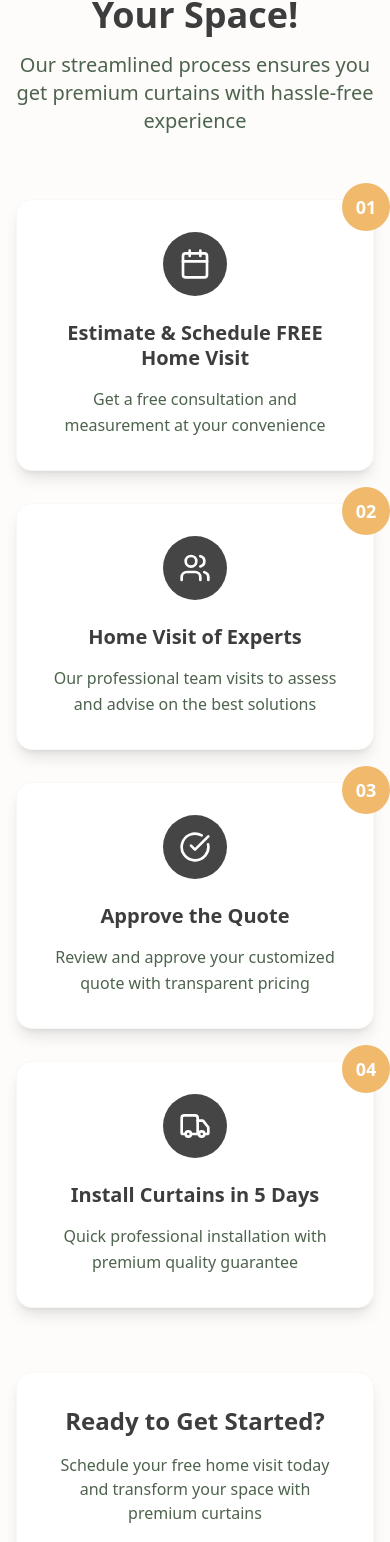
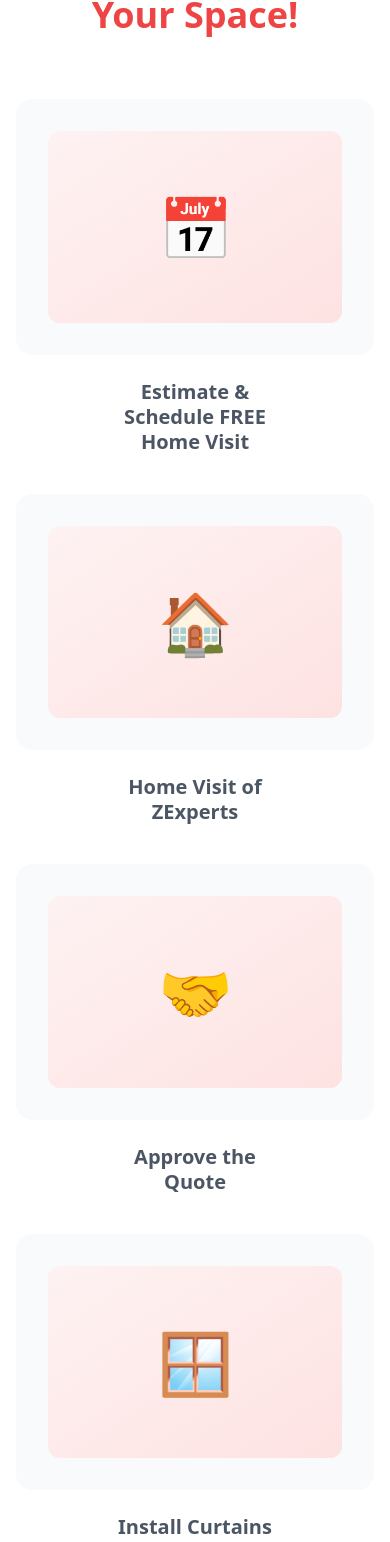
Before and after one commit to Shah-Bahadur/Aziz-Khan-Curtains, a React (Vite) app: page / in a window 390 px wide. Shown: the part 1731-3273 px from the top of the page. Built offline with nearby package versions, Linux system fonts and the light colour scheme.

Commit message:
Refactor: Update "How We Transform" section
Updated the "How We Transform Your Space" section based on the provided image, ensuring a responsive design.

```diff
--- a/src/components/Process.tsx
+++ b/src/components/Process.tsx
@@ -1,90 +1,79 @@
-
-import { Calendar, Users, CheckCircle, Truck } from "lucide-react";
 
 const Process = () => {
-  const steps = [
-    {
-      icon: Calendar,
-      title: "Estimate & Schedule FREE Home Visit",
-      description: "Get a free consultation and measurement at your convenience",
-      step: "01"
-    },
-    {
-      icon: Users,
-      title: "Home Visit of Experts",
-      description: "Our professional team visits to assess and advise on the best solutions",
-      step: "02"
-    },
-    {
-      icon: CheckCircle,
-      title: "Approve the Quote",
-      description: "Review and approve your customized quote with transparent pricing",
-      step: "03"
-    },
-    {
-      icon: Truck,
-      title: "Install Curtains in 5 Days",
-      description: "Quick professional installation with premium quality guarantee",
-      step: "04"
-    }
-  ];
-
   return (
-    <section className="py-20 bg-luxury-50">
+    <section className="py-20 bg-white">
       <div className="container mx-auto px-4">
         <div className="text-center mb-16">
-          <h2 className="text-4xl lg:text-5xl font-bold text-charcoal-900 mb-4">
+          <h2 className="text-4xl lg:text-5xl font-bold text-red-500 mb-4">
             How We Transform Your Space!
           </h2>
-          <p className="text-xl text-sage-600 max-w-3xl mx-auto">
-            Our streamlined process ensures you get premium curtains with hassle-free experience
-          </p>
         </div>
 
-        <div className="grid md:grid-cols-2 lg:grid-cols-4 gap-8">
-          {steps.map((step, index) => (
-            <div key={index} className="relative group">
-              {/* Step Number */}
-              <div className="absolute -top-4 -right-4 bg-champagne-500 text-white w-12 h-12 rounded-full flex items-center justify-center font-bold text-lg z-10">
-                {step.step}
+        <div className="grid grid-cols-1 md:grid-cols-2 lg:grid-cols-4 gap-8 lg:gap-4">
+          {/* Step 1: Estimate & Schedule */}
+          <div className="text-center group">
+            <div className="bg-gray-50 rounded-2xl p-8 mb-6 h-64 flex items-center justify-center relative overflow-hidden">
+              <div className="w-full h-full bg-gradient-to-br from-red-50 to-red-100 rounded-xl flex items-center justify-center">
+                <div className="text-6xl">📅</div>
               </div>
+            </div>
+            <h3 className="text-xl font-semibold text-gray-600 mb-2 leading-tight">
+              Estimate &<br />
+              Schedule FREE<br />
+              Home Visit
+            </h3>
+          </div>
 
-              {/* Card */}
-              <div className="bg-white rounded-2xl p-8 shadow-lg hover:shadow-xl transition-all duration-300 h-full border border-luxury-100 group-hover:scale-105">
-                <div className="text-center">
-                  {/* Icon */}
-                  <div className="bg-charcoal-800 w-16 h-16 rounded-full flex items-center justify-center mx-auto mb-6 group-hover:bg-champagne-500 transition-colors duration-300">
-                    <step.icon className="w-8 h-8 text-white" />
-                  </div>
+          {/* Step 2: Home Visit */}
+          <div className="text-center group">
+            <div className="bg-gray-50 rounded-2xl p-8 mb-6 h-64 flex items-center justify-center relative overflow-hidden">
+              <div className="w-full h-full bg-gradient-to-br from-red-50 to-red-100 rounded-xl flex items-center justify-center">
+                <div className="text-6xl">🏠</div>
+              </div>
+            </div>
+            <h3 className="text-xl font-semibold text-gray-600 mb-2 leading-tight">
+              Home Visit of<br />
+              ZExperts
+            </h3>
+          </div>
 
-                  {/* Content */}
-                  <h3 className="text-xl font-bold text-charcoal-900 mb-4 leading-tight">
-                    {step.title}
-                  </h3>
-                  <p className="text-sage-600 leading-relaxed">
-                    {step.description}
-                  </p>
-                </div>
+          {/* Step 3: Approve Quote */}
+          <div className="text-center group">
+            <div className="bg-gray-50 rounded-2xl p-8 mb-6 h-64 flex items-center justify-center relative overflow-hidden">
+              <div className="w-full h-full bg-gradient-to-br from-red-50 to-red-100 rounded-xl flex items-center justify-center">
+                <div className="text-6xl">🤝</div>
               </div>
+            </div>
+            <h3 className="text-xl font-semibold text-gray-600 mb-2 leading-tight">
+              Approve the<br />
+              Quote
+            </h3>
+          </div>
 
-              {/* Connecting Line (hidden on last item) */}
-              {index < steps.length - 1 && (
-                <div className="hidden lg:block absolute top-1/2 -right-4 w-8 h-0.5 bg-champagne-300 transform -translate-y-1/2 z-0"></div>
-              )}
+          {/* Step 4: Install Curtains */}
+          <div className="text-center group">
+            <div className="bg-gray-50 rounded-2xl p-8 mb-6 h-64 flex items-center justify-center relative overflow-hidden">
+              <div className="w-full h-full bg-gradient-to-br from-red-50 to-red-100 rounded-xl flex items-center justify-center">
+                <div className="text-6xl">🪟</div>
+              </div>
             </div>
-          ))}
+            <h3 className="text-xl font-semibold text-gray-600 mb-2 leading-tight">
+              Install Curtains<br />
+              in 5 Days
+            </h3>
+          </div>
         </div>
 
-        {/* CTA */}
+        {/* CTA Section */}
         <div className="text-center mt-16">
-          <div className="bg-white rounded-2xl p-8 shadow-lg max-w-2xl mx-auto border border-luxury-100">
-            <h3 className="text-2xl font-bold text-charcoal-900 mb-4">
+          <div className="bg-white rounded-2xl p-8 shadow-lg max-w-2xl mx-auto border border-gray-100">
+            <h3 className="text-2xl font-bold text-gray-900 mb-4">
               Ready to Get Started?
             </h3>
-            <p className="text-sage-600 mb-6">
+            <p className="text-gray-600 mb-6">
               Schedule your free home visit today and transform your space with premium curtains
             </p>
-            <button className="bg-champagne-500 hover:bg-champagne-600 text-white font-semibold px-8 py-4 rounded-lg text-lg transition-colors duration-300">
+            <button className="bg-red-500 hover:bg-red-600 text-white font-semibold px-8 py-4 rounded-lg text-lg transition-colors duration-300">
               Book Free Home Visit
             </button>
           </div>
```
